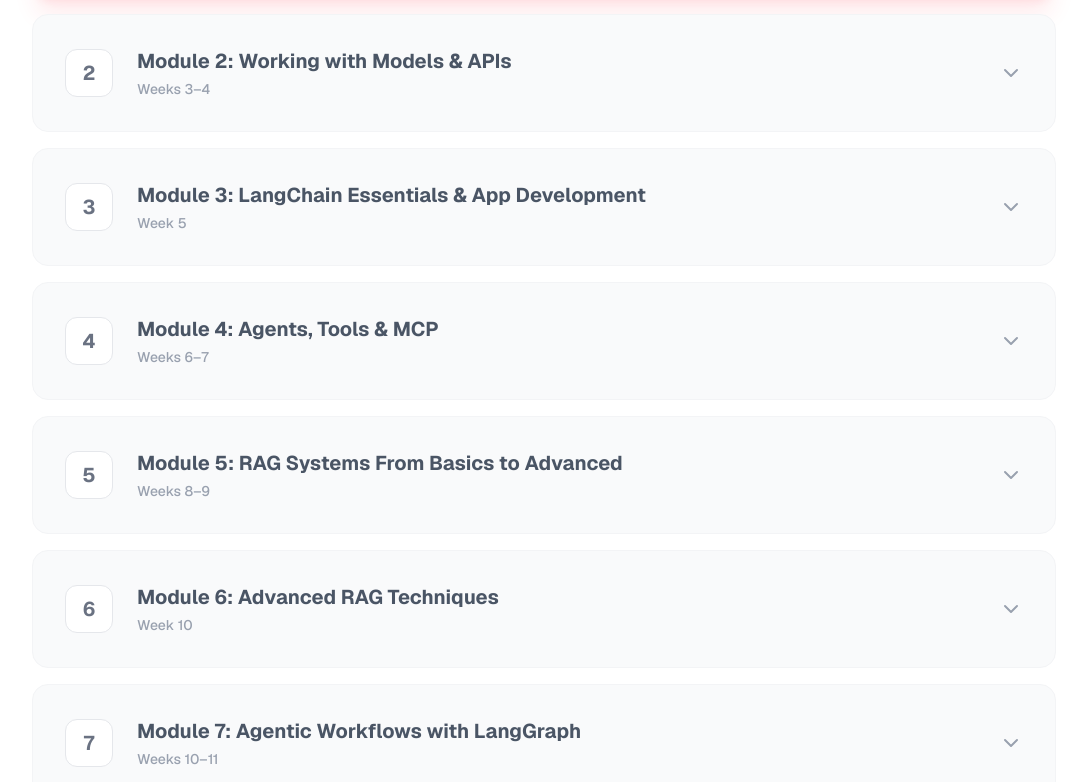
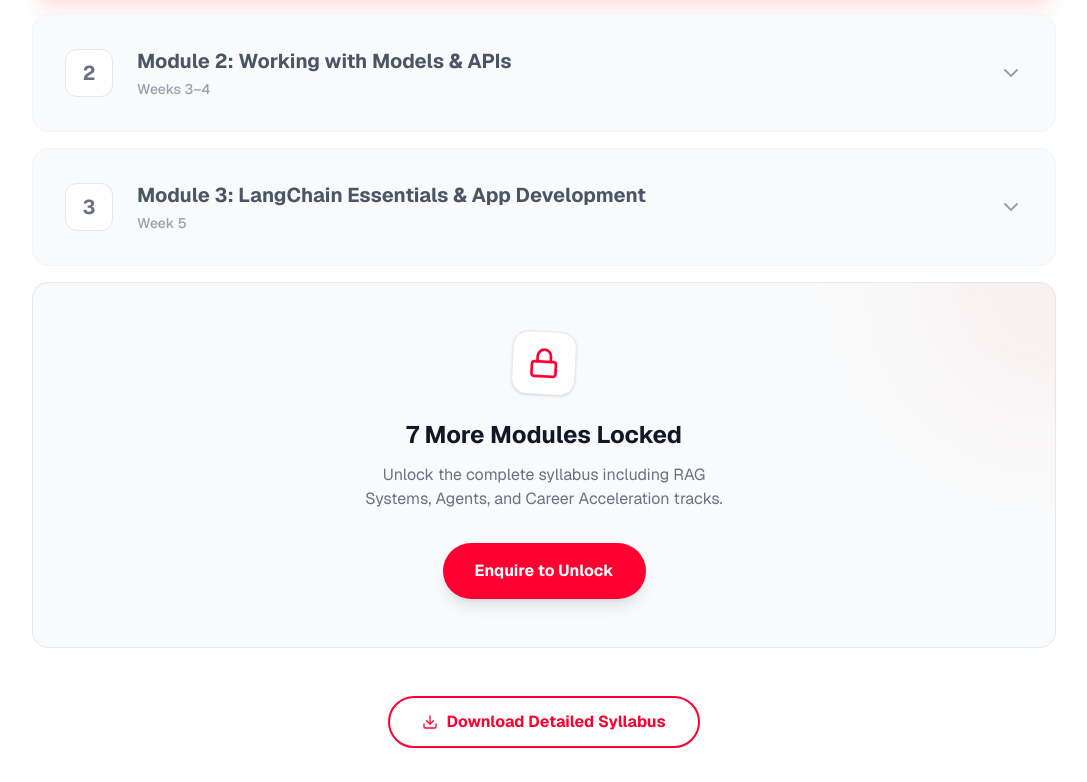
Before and after one commit to akshay-rsms/ednxt-v1, a Next.js app: page /iit-patna in a window 1280 px wide. Shown: the part 2410-3192 px from the top of the page, without its empty margins (96-1183 px from the left). Built offline with nearby package versions, Linux system fonts and the light colour scheme.

Commit message:
locking module section

```diff
--- a/src/app/iit-patna/page.tsx
+++ b/src/app/iit-patna/page.tsx
@@ -6,7 +6,7 @@
     ArrowRight, CheckCircle, XCircle, Clock, Globe, Users,
     Download, MonitorPlay, BrainCircuit, Code, Database,
     Layers, Cpu, Zap, Award, BookOpen, ChevronDown, ChevronUp,
-    PlayCircle, Briefcase, GraduationCap, Building2, UserCheck
+    PlayCircle, Briefcase, GraduationCap, Building2, UserCheck, Lock
 } from "lucide-react";
 
 import { MentorsCarousel } from "@/components/MentorsCarousel";
@@ -19,6 +19,7 @@
     const [activeModule, setActiveModule] = useState<number | null>(0);
     const [isSticky, setIsSticky] = useState(false);
     const [activeSection, setActiveSection] = useState("overview");
+    const [isModulesUnlocked, setIsModulesUnlocked] = useState(false);
 
     // Sticky Navbar Handler & Scroll Spy
     useEffect(() => {
@@ -435,7 +436,9 @@
                     </div>
 
                     <div className="space-y-4">
-                        {modules.map((mod, idx) => (
+                        {modules.map((mod, idx) => {
+                            if (idx >= 3 && !isModulesUnlocked) return null;
+                            return (
                                 <div
                                     key={idx}
                                     className={`border rounded-2xl transition-all duration-300 overflow-hidden ${activeModule === idx
@@ -478,7 +481,30 @@
                                         </div>
                                     </div>
                                 </div>
-                        ))}
+                            );
+                        })}
+
+                        {!isModulesUnlocked && (
+                            <div className="relative border border-gray-200 bg-gray-50 rounded-2xl p-8 md:p-12 text-center overflow-hidden">
+                                <div className="absolute top-0 right-0 w-64 h-64 bg-red-500/5 rounded-full blur-3xl translate-x-1/2 -translate-y-1/2"></div>
+
+                                <div className="relative z-10 max-w-lg mx-auto">
+                                    <div className="w-16 h-16 bg-white rounded-2xl shadow-sm border border-gray-200 flex items-center justify-center mx-auto mb-6 transform rotate-3">
+                                        <Lock className="w-8 h-8 text-[#FF0031]" />
+                                    </div>
+                                    <h3 className="text-2xl font-bold text-gray-900 mb-3">7 More Modules Locked</h3>
+                                    <p className="text-gray-500 mb-8 max-w-sm mx-auto">
+                                        Unlock the complete syllabus including RAG Systems, Agents, and Career Acceleration tracks.
+                                    </p>
+                                    <button
+                                        onClick={() => setIsModulesUnlocked(true)}
+                                        className="px-8 py-4 rounded-full bg-[#FF0031] text-white font-bold hover:bg-[#D9002A] transition-all shadow-lg hover:shadow-red-500/25 active:scale-95 flex items-center justify-center gap-2 mx-auto"
+                                    >
+                                        Enquire to Unlock
+                                    </button>
+                                </div>
+                            </div>
+                        )}
                     </div>
                     <div className="text-center mt-12">
                         <button className="px-8 py-3 rounded-full border-2 border-[#FF0031] text-[#FF0031] font-bold hover:bg-red-50 transition-colors inline-flex items-center gap-2">
```
Lines whose indentation alone changed are shown as unchanged.
